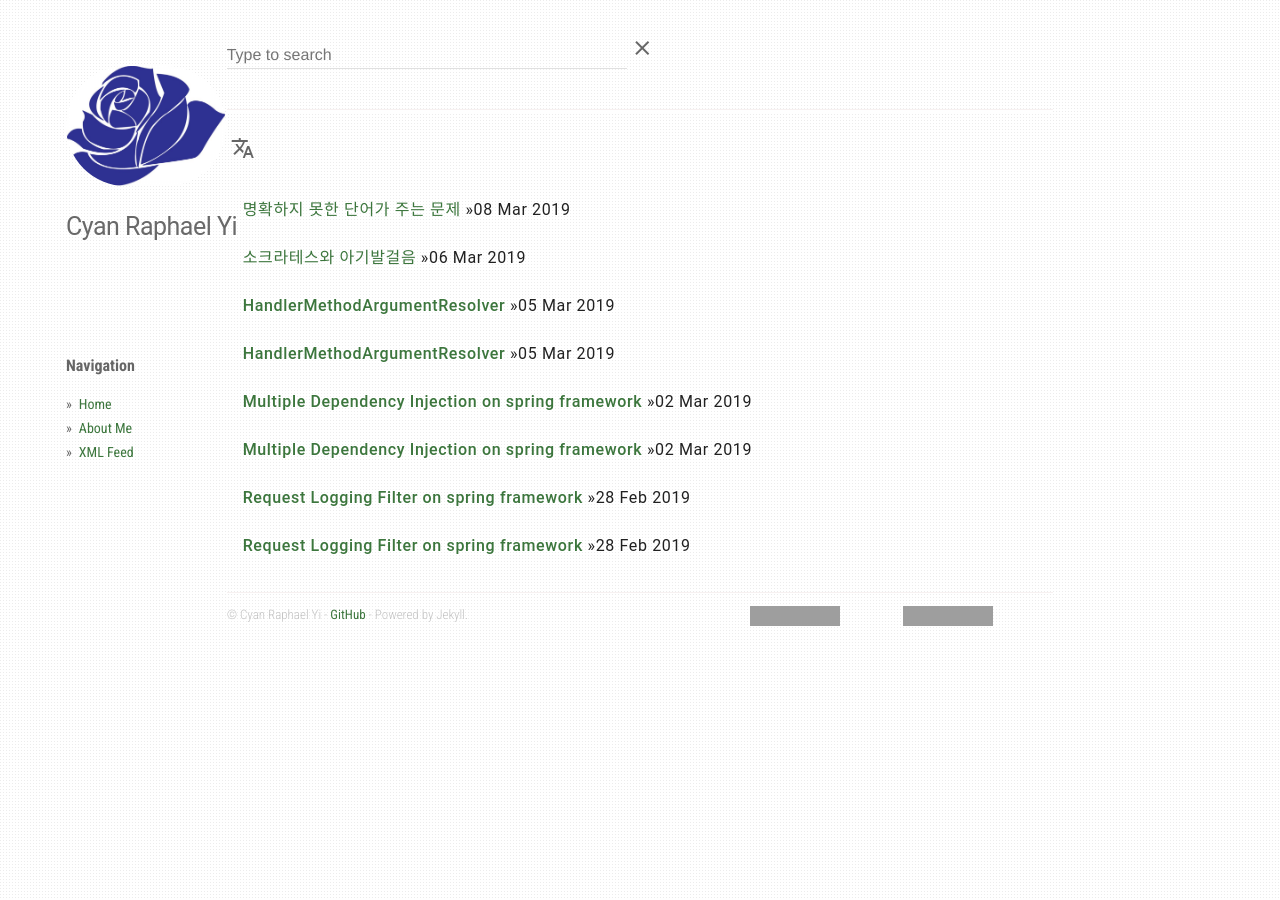
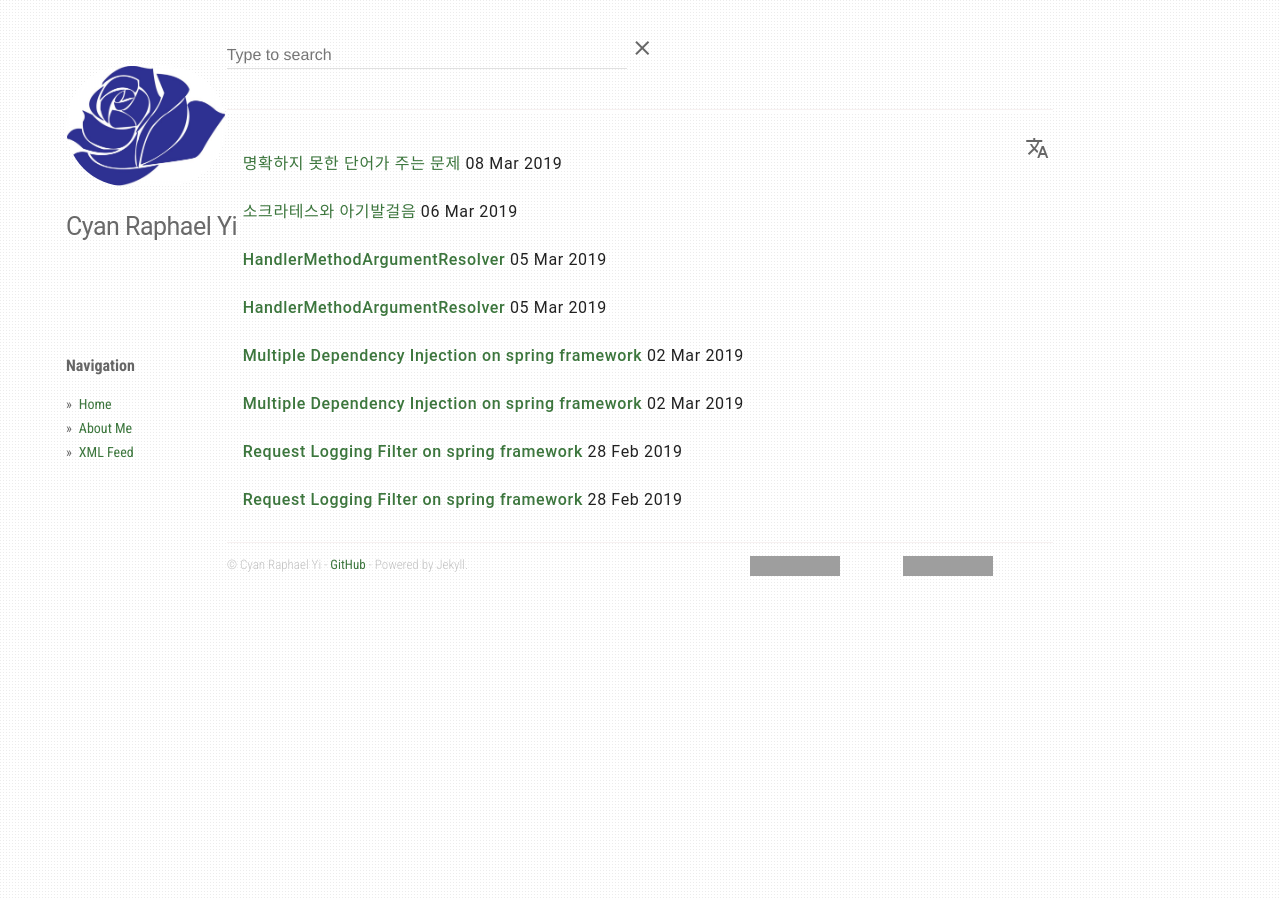
Before and after one commit to CyanRYi/sollabs-demo, a Jekyll site: the page built from index.md, in a window 1280 px wide. Built offline with Jekyll 4.4.1, drawn with Linux system fonts in a browser that asks for light colours; grey boxes are pictures that could not be loaded.

Commit message:
css 변경 후 테스트

```diff
--- a/_layouts/post_list.html
+++ b/_layouts/post_list.html
@@ -1,32 +1,32 @@
 ---
 layout: default
 ---
-<button id="selectLanguage" class="mdl-button mdl-js-button mdl-button--icon">
+<button id="selectLanguage" class="mdl-button mdl-js-button mdl-button--icon float-right">
     <i class="material-icons">translate</i>
 </button>
-<ul class="mdl-menu mdl-menu--bottom-right mdl-js-menu mdl-js-ripple-effect mdl-list" for="selectLanguage">
-    <li class="mdl-menu__item mdl-list__item">
+<div class="mdl-menu mdl-menu--bottom-right mdl-js-menu mdl-js-ripple-effect mdl-list" for="selectLanguage">
+    <div class="mdl-menu__item mdl-list__item">
         <span class="mdl-list__item-primary-content">한국어</span>
         <span class="mdl-list__item-secondary-action">
             <label class="mdl-switch mdl-js-switch mdl-js-ripple-effect" for="language_ko">
                 <input type="checkbox" id="language_ko" class="mdl-switch__input" checked />
             </label>
         </span>
-    </li>
-    <li class="mdl-menu__item mdl-list__item">
+    </div>
+    <div class="mdl-menu__item mdl-list__item">
         <span class="mdl-list__item-primary-content">English</span>
         <span class="mdl-list__item-secondary-action">
             <label class="mdl-switch mdl-js-switch mdl-js-ripple-effect" for="language_en">
                 <input type="checkbox" id="language_en" class="mdl-switch__input" checked />
             </label>
         </span>
-    </li>
-</ul>
+    </div>
+</div>
 <div class="post-content">
-    <ul class="mdl-list">
+    <div class="mdl-list">
         {% for post in site.posts %}
             {% include post_link.html %}
         {% endfor %}
-    </ul>
+    </div>
 </div>
 <script src="{{ site.url }}/static/js/post-selector.js"></script>
--- a/static/js/post-selector.js
+++ b/static/js/post-selector.js
@@ -13,7 +13,7 @@ function togglePosts(id, checked) {
 
 document.addEventListener("DOMContentLoaded", function() {
 
-    var checkboxes = document.getElementsByClassName('mdl-checkbox__input');
+    var checkboxes = document.getElementsByClassName('mdl-mdl-switch__input');
 
     for(var i = 0; i < checkboxes.length; i++) {
         checkboxes[i].addEventListener('change', function() {
```
